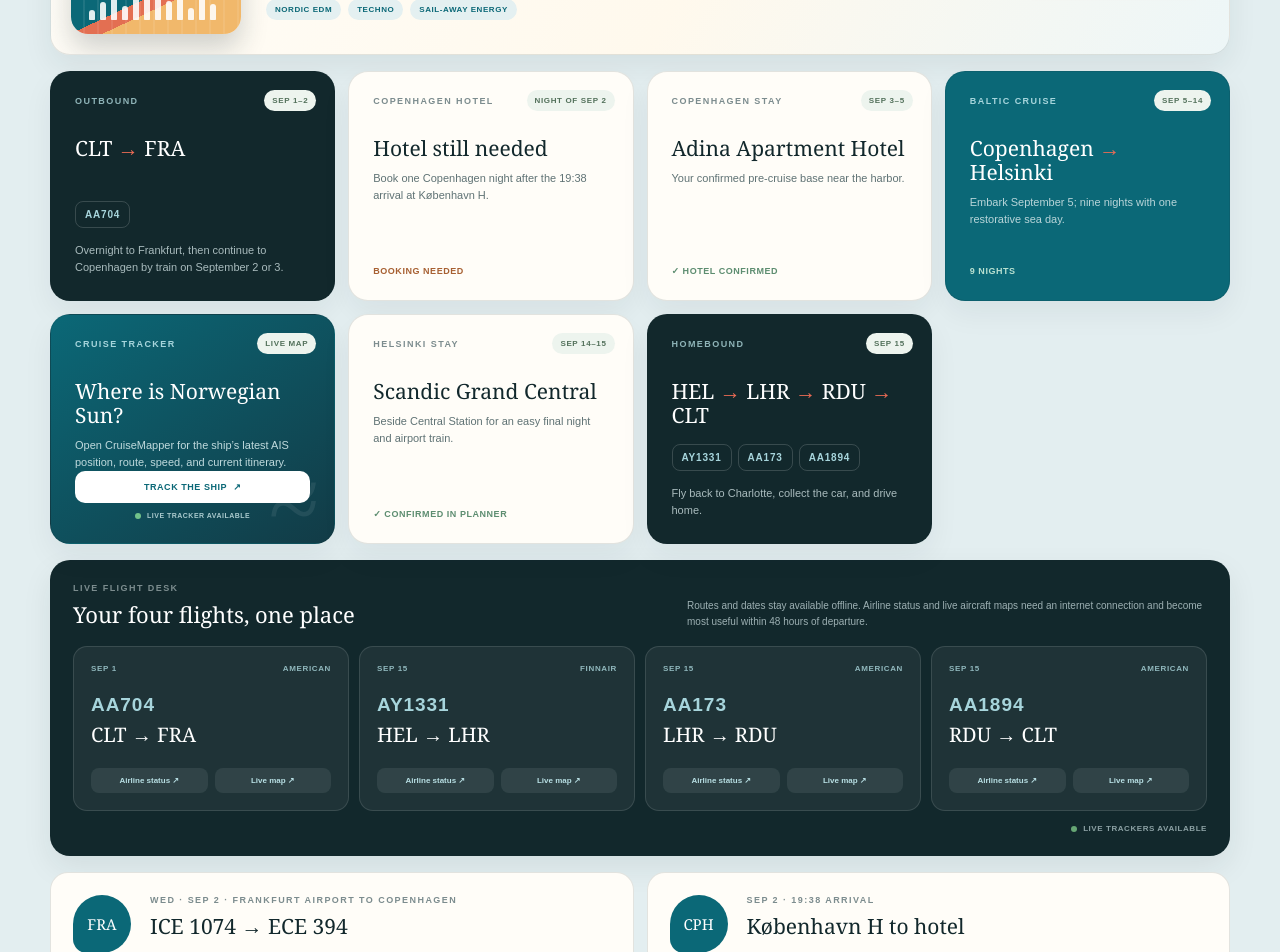
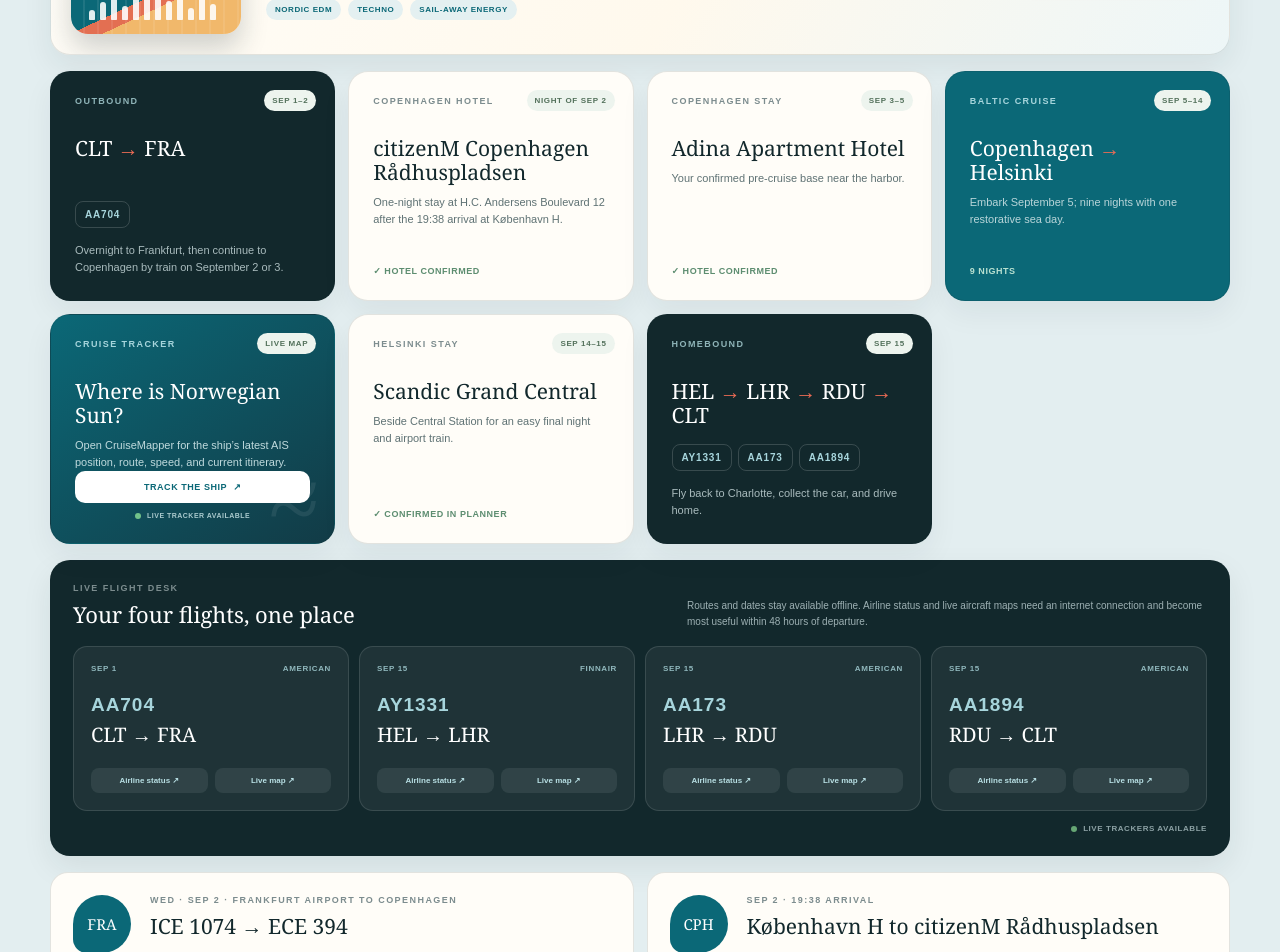
Before and after one commit to Orlogo1/baltic-cruise-companion, a React (Vite) app: page / in a window 1280 px wide. Shown: the part 1300-2252 px from the top of the page. Built offline with nearby package versions, Linux system fonts and the light colour scheme; no server answers.

Commit message:
Confirm citizenM Copenhagen stay

```diff
--- a/src/App.tsx
+++ b/src/App.tsx
@@ -130,8 +130,8 @@
     window.addEventListener("online", updateConnection);
     window.addEventListener("offline", updateConnection);
     const refreshForNewVersion = () => {
-      if (!navigator.serviceWorker.controller || window.sessionStorage.getItem("baltic-sw-v24-refreshed")) return;
-      window.sessionStorage.setItem("baltic-sw-v24-refreshed", "true");
+      if (!navigator.serviceWorker.controller || window.sessionStorage.getItem("baltic-sw-v25-refreshed")) return;
+      window.sessionStorage.setItem("baltic-sw-v25-refreshed", "true");
       window.location.reload();
     };
     if ("serviceWorker" in navigator) {
@@ -353,7 +353,7 @@
         </article>
         <div className="travel-grid">
           <article className="travel-card flight-card"><span className="travel-date">Sep 1–2</span><span className="overline">Outbound</span><h3>CLT <i>→</i> FRA</h3><div className="flight-pills"><b>AA704</b></div><p>Overnight to Frankfurt, then continue to Copenhagen by train on September 2 or 3.</p></article>
-          <article className="travel-card hotel-card"><span className="travel-date">Night of Sep 2</span><span className="overline">Copenhagen hotel</span><h3>Hotel still needed</h3><p>Book one Copenhagen night after the 19:38 arrival at København H.</p><span className="pending">Booking needed</span></article>
+          <article className="travel-card hotel-card"><span className="travel-date">Night of Sep 2</span><span className="overline">Copenhagen hotel</span><h3>citizenM Copenhagen Rådhuspladsen</h3><p>One-night stay at H.C. Andersens Boulevard 12 after the 19:38 arrival at København H.</p><span className="confirmed">✓ Hotel confirmed</span></article>
           <article className="travel-card hotel-card"><span className="travel-date">Sep 3–5</span><span className="overline">Copenhagen stay</span><h3>Adina Apartment Hotel</h3><p>Your confirmed pre-cruise base near the harbor.</p><span className="confirmed">✓ Hotel confirmed</span></article>
           <article className="travel-card cruise-card"><span className="travel-date">Sep 5–14</span><span className="overline">Baltic cruise</span><h3>Copenhagen <i>→</i> Helsinki</h3><p>Embark September 5; nine nights with one restorative sea day.</p><span className="confirmed">9 nights</span></article>
           <article className="travel-card cruise-tracker-card"><span className="travel-date">Live map</span><span className="overline">Cruise tracker</span><h3>Where is Norwegian Sun?</h3><p>Open CruiseMapper for the ship’s latest AIS position, route, speed, and current itinerary.</p><a href="https://www.cruisemapper.com/ships/Norwegian-Sun-735" target="_blank" rel="noreferrer" aria-label="Track Norwegian Sun live on CruiseMapper">Track the ship&nbsp; ↗</a><small><i className={online ? "live" : ""} /> {online ? "Live tracker available" : "Connect to view position"}</small></article>
@@ -373,7 +373,7 @@
             <span className="rail-icon">FRA</span><div><span className="overline">Wed · Sep 2 · Frankfurt Airport to Copenhagen</span><h3>ICE 1074 → ECE 394</h3><p>Depart <b>Frankfurt Flughafen Fernbahnhof at 09:38</b> on ICE 1074. Transfer at <b>Hamburg Hbf</b> to ECE 394 departing at <b>14:52</b>, then arrive at <b>København H at 19:38</b>.</p><small>Confirmed itinerary · allow time after AA704 for immigration, baggage, and the long-distance station</small></div>
           </article>
           <article>
-            <span className="rail-icon">CPH</span><div><span className="overline">Sep 2 · 19:38 arrival</span><h3>København H to hotel</h3><p>Your September 2 hotel is still to be booked. Choose a property near Central Station for the easiest arrival, or take a taxi if you book elsewhere after the long rail day.</p><small>Add the hotel address and transfer directions once the reservation is confirmed</small></div>
+            <span className="rail-icon">CPH</span><div><span className="overline">Sep 2 · 19:38 arrival</span><h3>København H to citizenM Rådhuspladsen</h3><p>From Copenhagen Central Station, walk toward City Hall Square to <b>H.C. Andersens Boulevard 12</b>. It is a short central-city walk; a taxi is the low-effort option after the long rail day.</p><small>Confirmed for one night · check in after arriving from Hamburg</small></div>
           </article>
           <article>
             <span className="rail-icon">HEL</span><div><span className="overline">Sep 15 · hotel to airport</span><h3>I or P train · airport target 6:00 AM</h3><p>AY1331 is currently scheduled for <b>8:00 AM</b>. Leave the hotel room around <b>5:00 AM</b>, walk directly into Helsinki Central, and take the first airport-bound <b>I or P train departing by 5:20 AM</b>. The ride is about 30 minutes, putting you at HEL around 5:50 AM—just over two hours early.</p><small>ABC ticket required · use whichever I/P train leaves first · confirm flight and early train times the day before</small></div>
```
